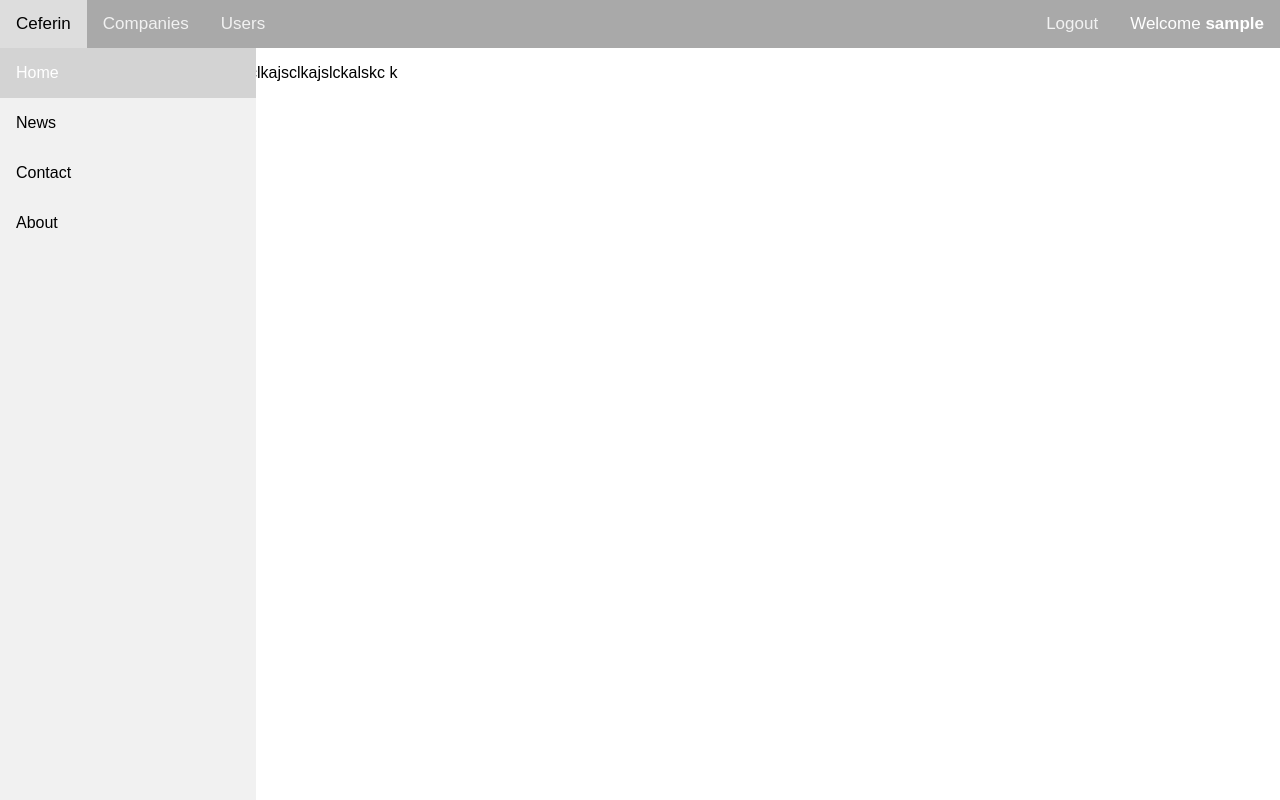
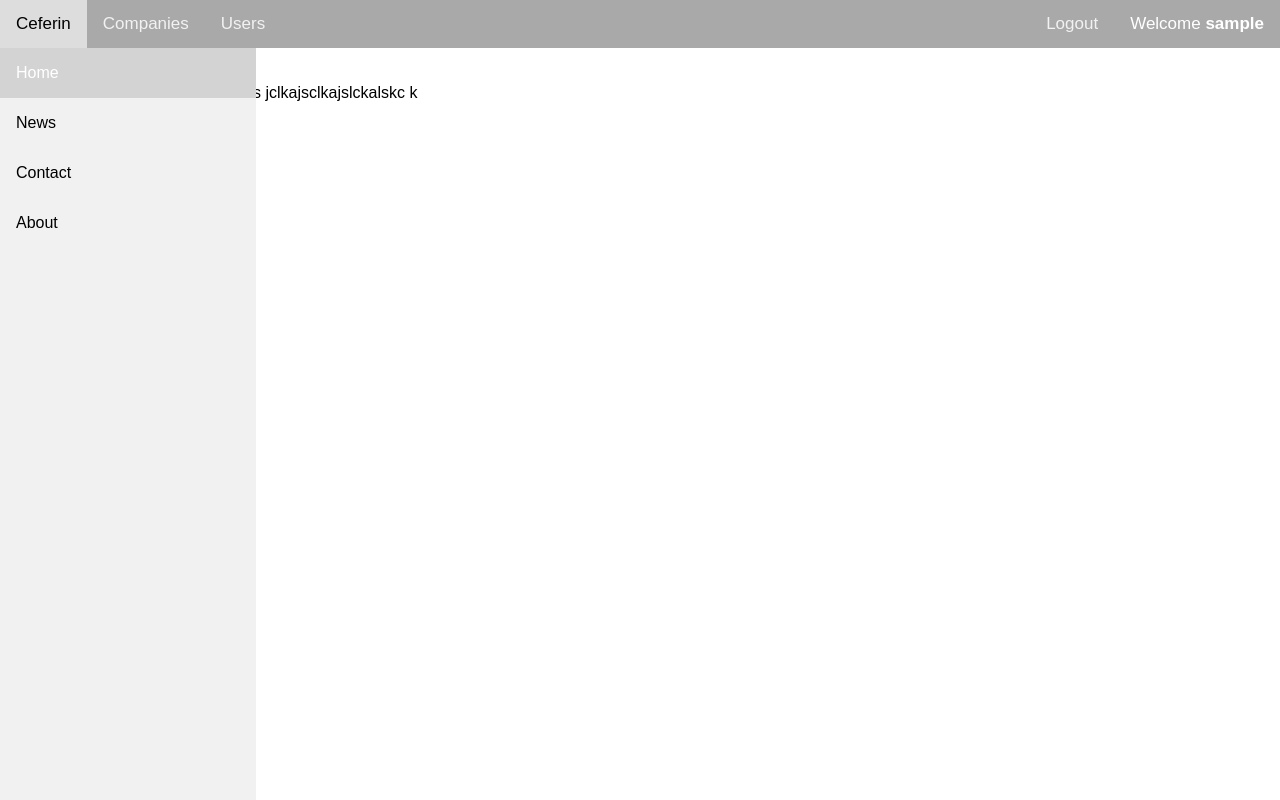
Before and after one commit to jamespeterjacob/realdeal, a React (Create React App) app: page / in a window 1280 px wide. Built offline with nearby package versions, Linux system fonts and the light colour scheme; sample sign-in values are in the browser's storage.

Commit message:
modified:   src/Home.js

```diff
--- a/src/Home.js
+++ b/src/Home.js
@@ -5,7 +5,7 @@ const Home = () => {
 
     return (
 
-      <div>
+      <div className="main">
      <p>k clk aslkcjla sjclkajslckaj lskcjalks jclkajsclkajslckalskc k</p>
      </div>
 
```
